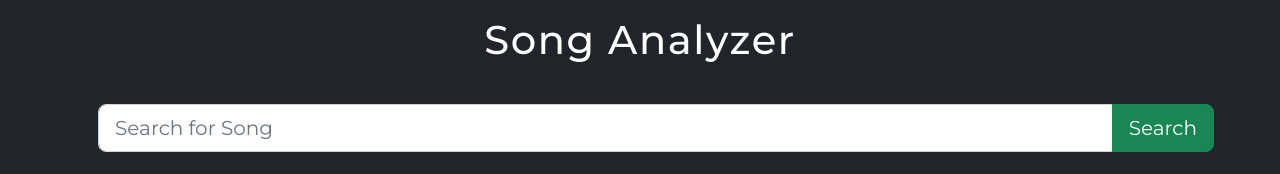
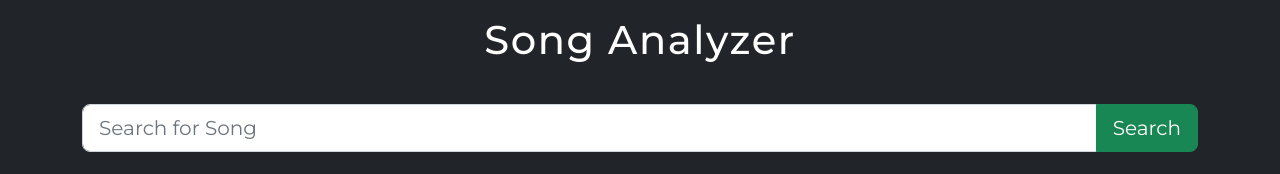
Before and after one commit to jonjeung8/song-analyzer, a React (Create React App) app: page / in a window 1280 px wide. Shown: the top 174 px of the page. Built offline with nearby package versions, Linux system fonts and the light colour scheme; no server answers.

Commit message:
Spacing adjustment

```diff
--- a/src/App.js
+++ b/src/App.js
@@ -94,7 +94,7 @@ const [loudness, setLoudness] = useState("");
     <h1>Song Analyzer</h1>
   </div>
     <Container>
-      <InputGroup className="m-3" size="lg">
+      <InputGroup className="my-3" size="lg">
               <FormControl
                 type="input"
                 placeholder="Search for Song"
```
